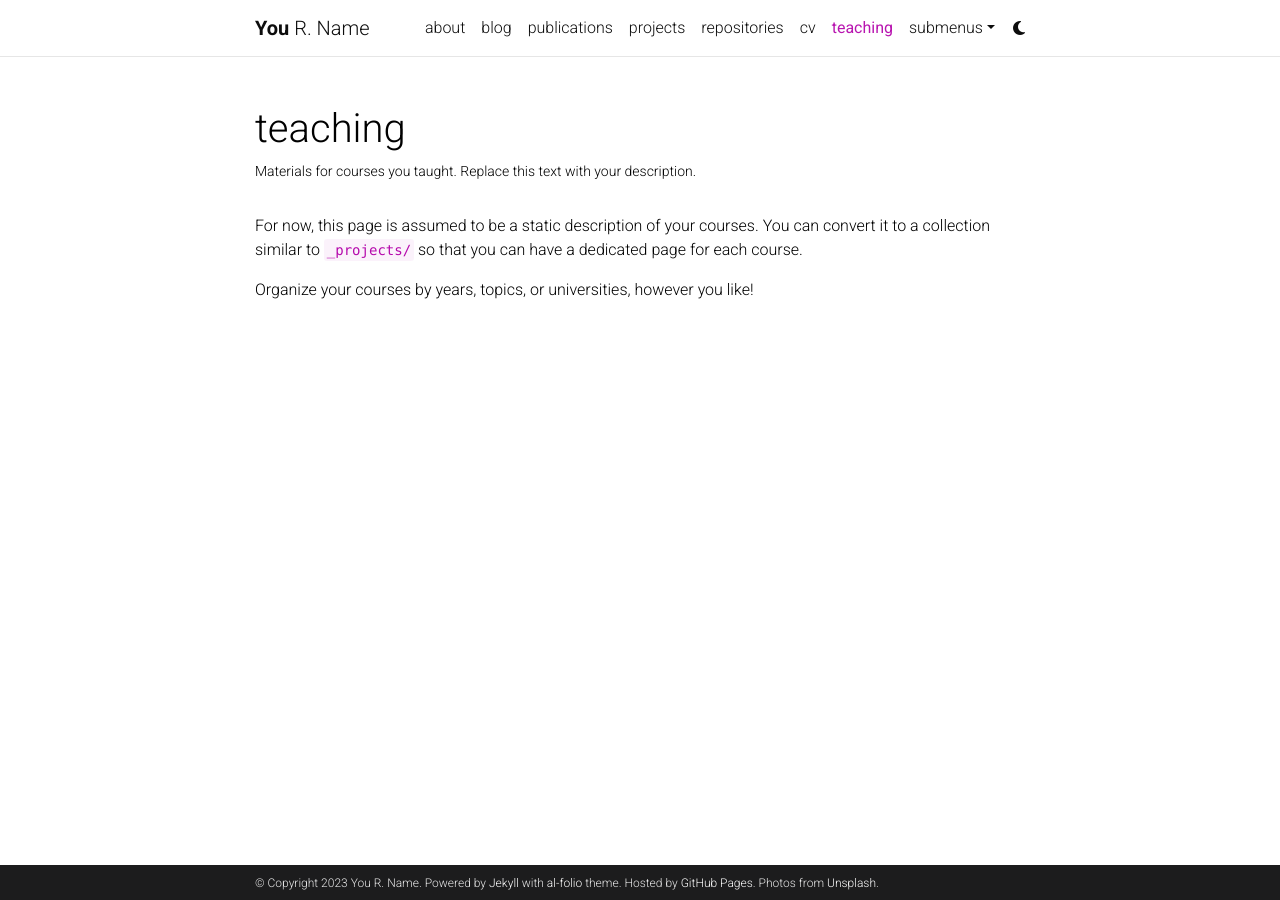
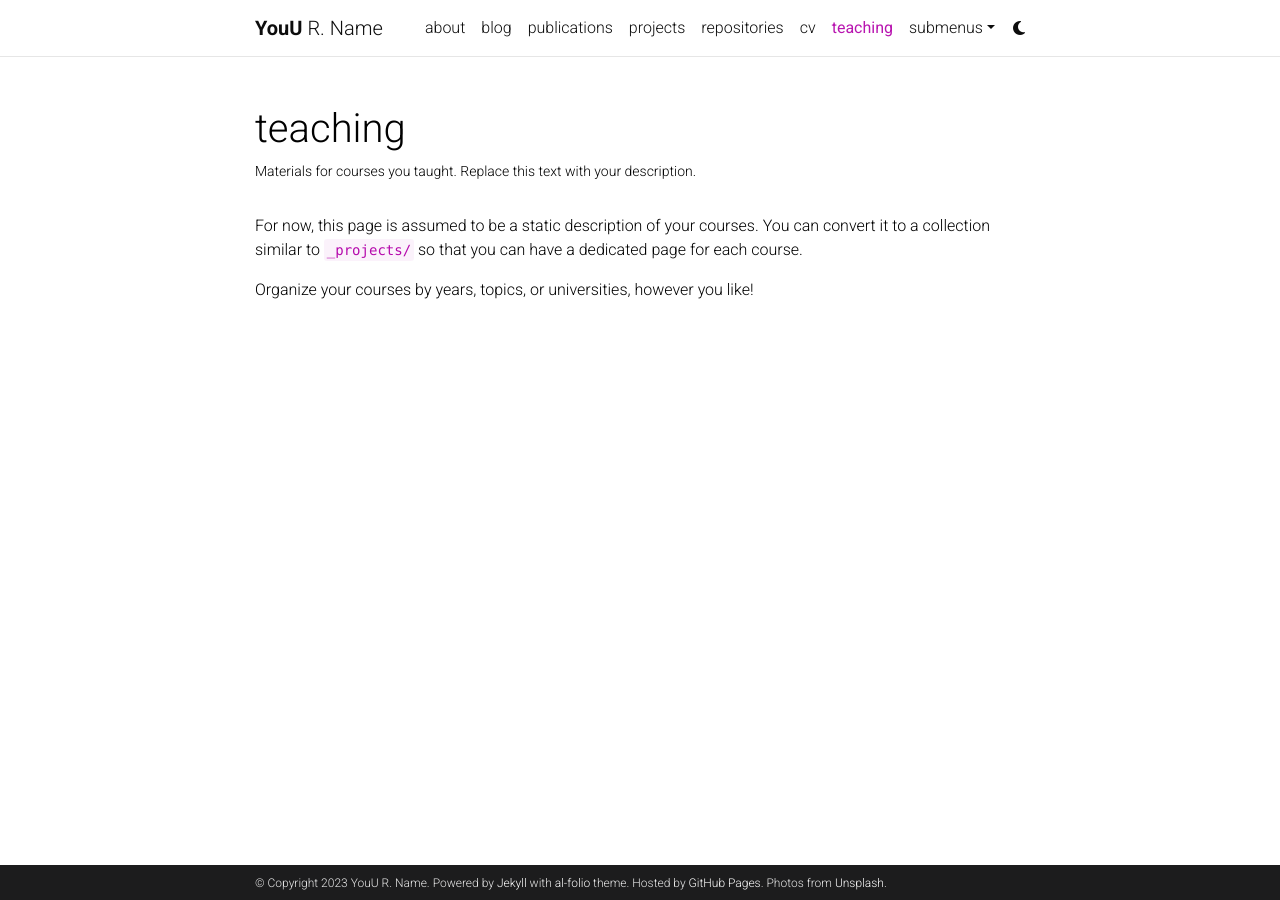
Before and after one commit to eemokey/eemokey.github.io, a Jekyll site: the page built from _pages/teaching.md, in a window 1280 px wide. Built offline with Jekyll 4.4.1, drawn with Linux system fonts in a browser that asks for light colours; comment, search, counter and statistics services are not loaded; a style sheet for code colours, icons or effects is not loaded.

```diff
--- a/_config.yml
+++ b/_config.yml
@@ -3,7 +3,7 @@
 # -----------------------------------------------------------------------------
 
 title: blank # the website title (if blank, full name will be used instead)
-first_name: You
+first_name: YouU
 middle_name: R.
 last_name: Name
 email: you@example.com
```
